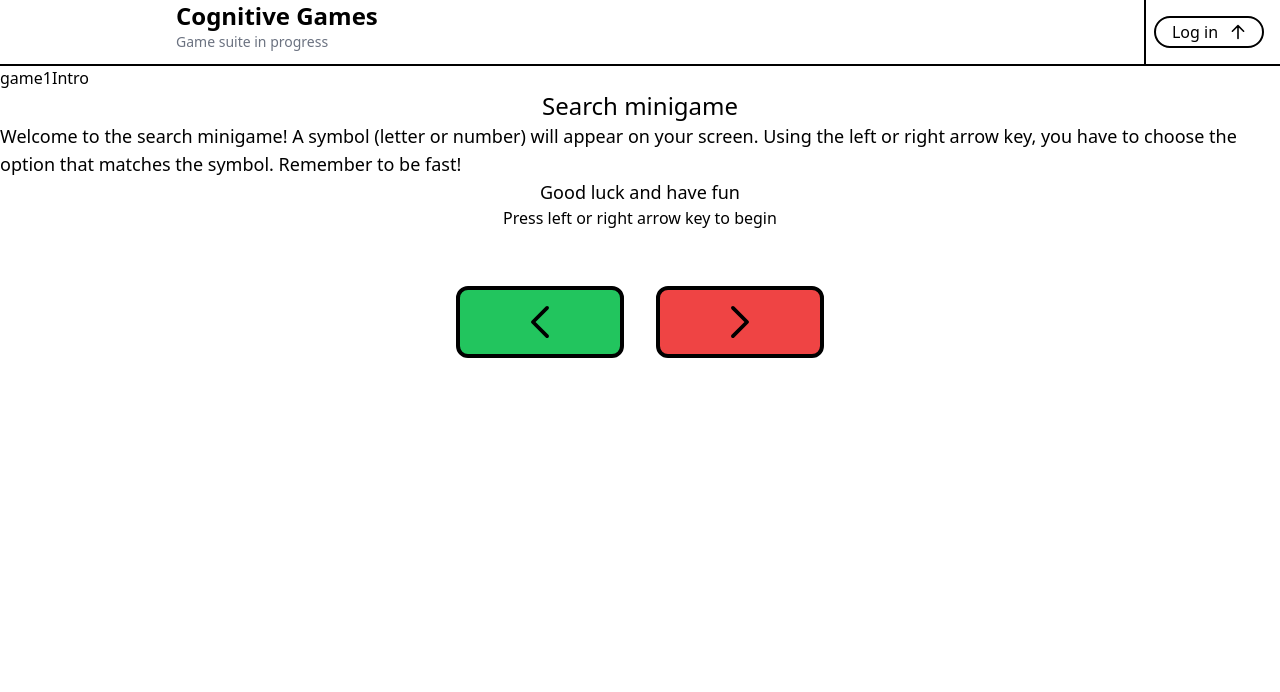
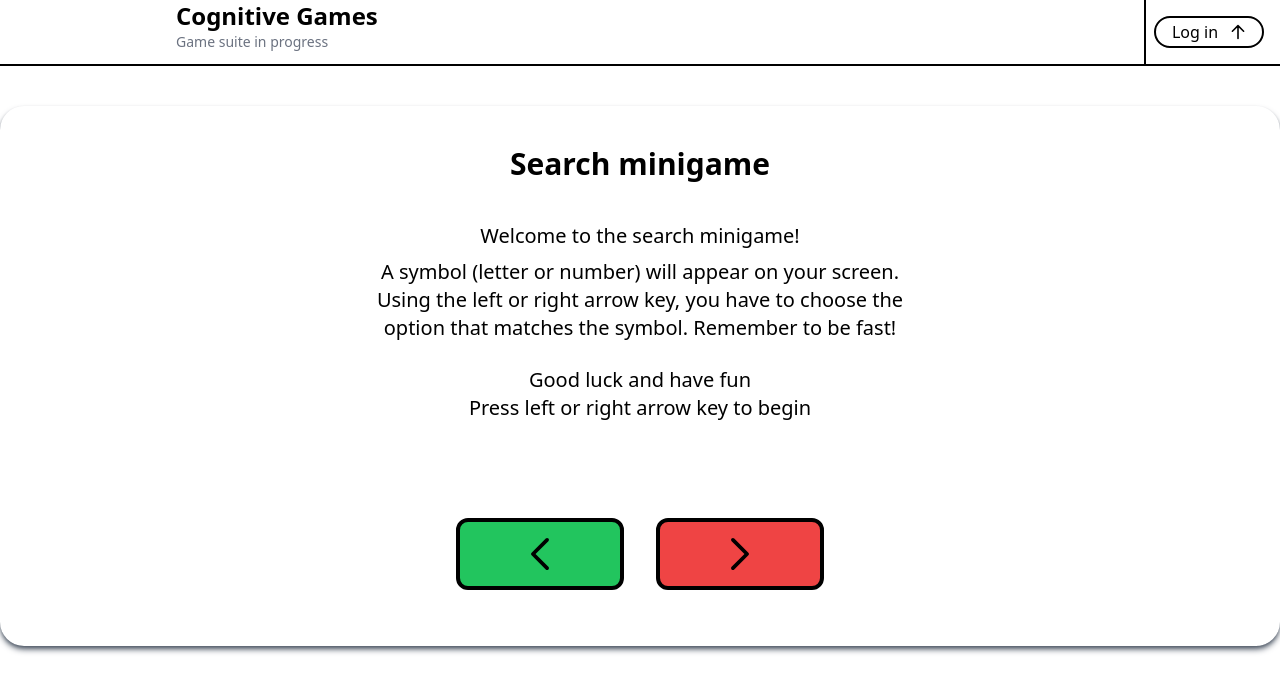
Before and after one commit to safinazbg/Panum-games, a Vue app: page /MentalSpeed in a window 1280 px wide. Both pictures are taken after a click on the button "Go to search game". Shown: the top 692 px of the page. Built offline with nearby package versions, Linux system fonts and the light colour scheme.

Commit message:
instruction frame

```diff
--- a/src/views/MentalSpeed.vue
+++ b/src/views/MentalSpeed.vue
@@ -1,6 +1,5 @@
 <template>
   <PanumNavigation/>
-  {{ view }}
   <!-- Start -->
   <div
       class="mentalSpeed"
@@ -10,21 +9,23 @@
       @keydown.right="next('right')"
   >
     <div
-        class="WelcomePage container mx-auto flex flex-col items-center h-screen fadeInAnimation"
+        class="WelcomePage container mx-auto flex flex-col items-center h-4/6 fadeInAnimation my-10
+        backdrop-blur-2xl backdrop-brightness-125
+      rounded-3xl shadow-gray-600 shadow-md"
     >
       <div
           v-if="view === 'welcome'"
-          class="title flex flex-col justify-evenly items-center h-full py-20">
-        <h1 class="text-4xl text-center">
+          class="title flex flex-col justify-evenly items-center h-full">
+        <h1 class="text-4xl text-center py-16">
           Welcome to the Mental speed game!
         </h1>
-        <p class="text-center w-1/2 text-lg">
+        <p class="text-center w-1/2 text-xl">
           You will play a <b>search minigame</b> and a <b>comparison minigame</b>.
           In both games, you have to answer as fast as you can.
           You will use the left and right arrow keys to respond.
         </p>
 
-        <img src="../assets/mental.png" height="200" width="200"/>
+        <img src="../assets/mental.png" height="150" width="150" class="my-8"/>
 
         <p class="text-lg">
           Click the button to go to the instructions for the first game.
@@ -40,22 +41,24 @@
 
       <div
           v-if="view === 'game1Intro'"
-          class="introPage container mx-auto flex flex-col items-center h-screen fadeInAnimation"
+          class="introPage container mx-auto flex flex-col items-center fadeInAnimation"
       >
-        <h2 class="text-2xl text-center">
+        <h2 class="text-3xl font-semibold text-center py-10">
           Search minigame
         </h2>
-        <p class="text-lg">Welcome to the search minigame!
-          A symbol (letter or number) will appear on your screen.
-          Using the left or right arrow key, you have to choose
-          the option that matches the symbol. Remember to be fast!
+        <p class="text-xl text-center mb-2">Welcome to the search minigame!</p>
+        <p class="text-xl text-center ">
+          A symbol (letter or number) will appear on your screen.</p>
+        <p class="text-xl text-center ">
+          Using the left or right arrow key, you have to choose the
+          <br> option that matches the symbol. Remember to be fast!
         </p>
-        <p class="text-lg">Good luck and have fun</p>
+        <p class="text-xl text-center mt-6">Good luck and have fun</p>
         <div class="flex flex-col">
-          <p class="text-center mb-14">
+          <p class="text-xl text-center mb-10">
             Press left or right arrow key to begin
           </p>
-          <div class="flex space-x-8">
+          <div class="flex space-x-8 my-14">
             <button
                 class="bg-green-500 px-16 py-4 border-4 border-black rounded-xl hover:bg-green-400 duration-150 ease-linear"
                 @click="next"
```
